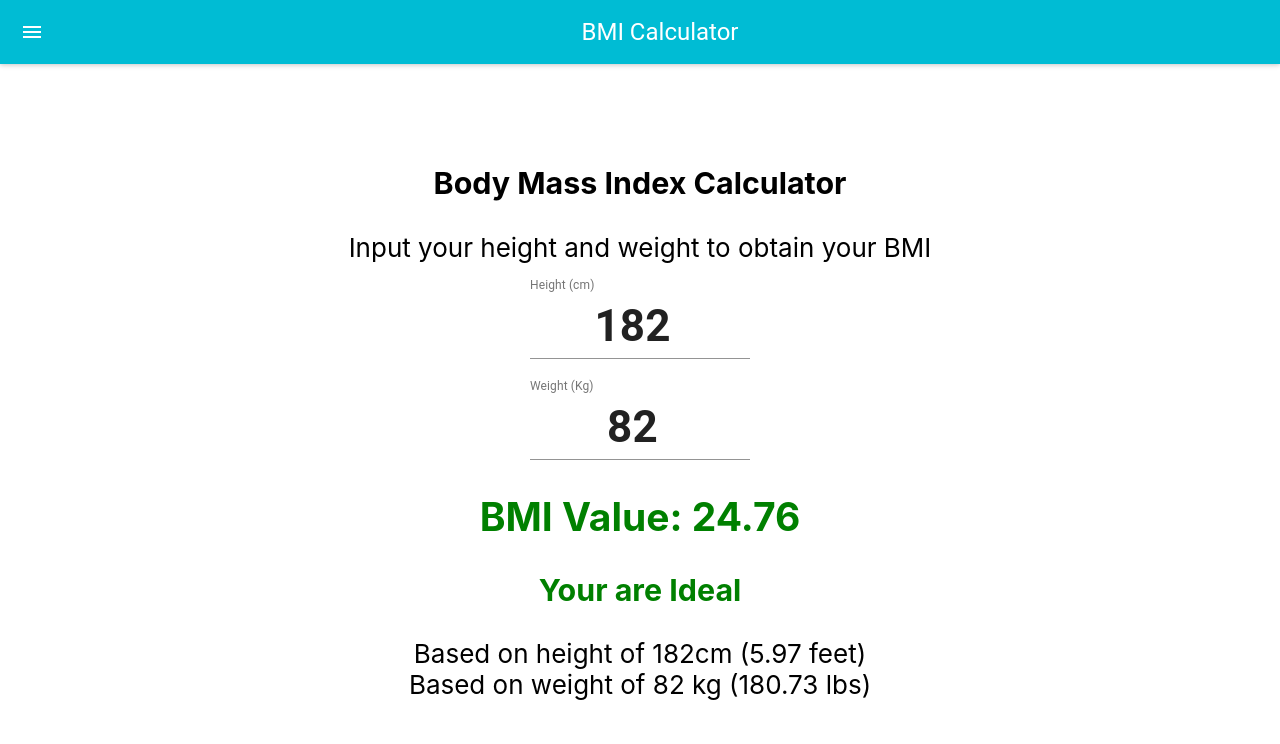
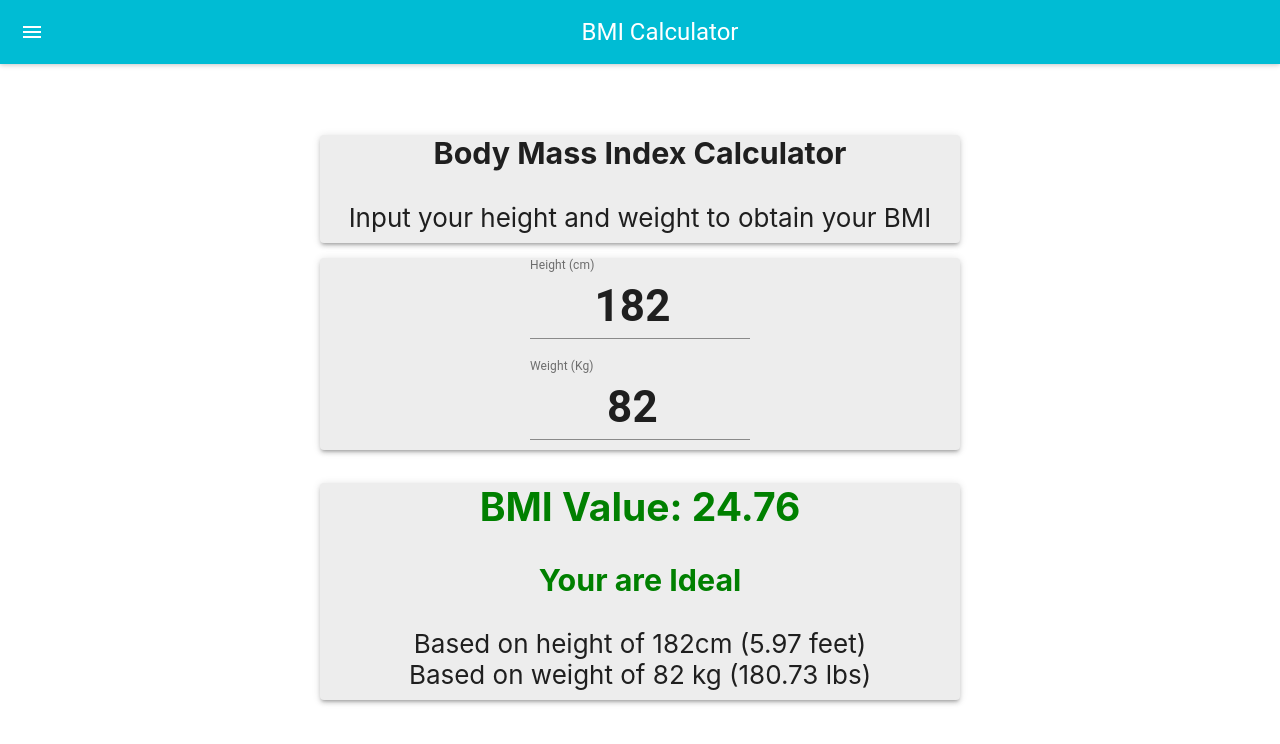
Before and after one commit to maxgdev/bmi-calculator, a React (Create React App) app: page / in a window 1280 px wide. Shown: the top 744 px of the page. Built offline with nearby package versions, Linux system fonts and the light colour scheme.

Commit message:
Added Paper material-ui component & some styling

```diff
--- a/src/App.css
+++ b/src/App.css
@@ -18,7 +18,7 @@ body {
   color: red;
 }
 .bmiCard {
-  margin: 50px auto;
+  margin: 20px auto;
   width: 50%;
   padding-top: 20px;
   padding-bottom: 50px;
@@ -40,3 +40,8 @@ body {
 .divider {
   margin: 20px;
 }
+
+.MuiPaper-root.MuiPaper-elevation3 {
+  background-color: #ededed;
+  padding-bottom: 10px;
+}
--- a/src/App.js
+++ b/src/App.js
@@ -4,6 +4,7 @@ import GetInput             from './components/getInput';
 import OutputBMI            from './components/outputBMI';
 import MuiThemeProvider     from 'material-ui/styles/MuiThemeProvider';
 import AppBar               from 'material-ui/AppBar'
+import Paper                from '@material-ui/core/Paper'
 import './App.css';
 
 // https://www.ramsayhealth.co.uk/weight-loss-surgery/bmi/bmi-formula
@@ -39,11 +40,19 @@ function App() {
     <MuiThemeProvider>
       <div className="App">
         <AppBar title="BMI Calculator"/>
-        <div className="bmiCard">
-          <GetHeader />
-          <GetInput height={height} weight={weight} hfn={setHeightFn} wfn={setWeightFn}/>
-          <OutputBMI height={height} weight={weight} bmiValue={bmi}/>
-        </div>
+
+            <div className="bmiCard">
+              <Paper elevation={3}>
+                <GetHeader />
+              </Paper>
+              <Paper  elevation={3}>
+                <GetInput height={height} weight={weight} hfn={setHeightFn} wfn={setWeightFn}/>
+              </Paper>
+              <Paper  elevation={3}>
+                <OutputBMI height={height} weight={weight} bmiValue={bmi}/>
+              </Paper>
+            </div>
+
       </div>
     </MuiThemeProvider>
 
```
